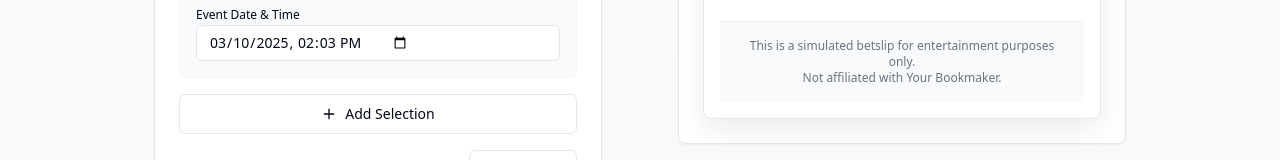
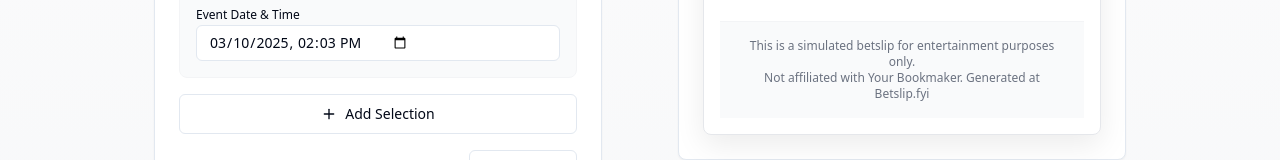
Before and after one commit to scrabblefinder/betslip-fantasia, a React (Vite) app: page / in a window 1280 px wide. Shown: the part 755-915 px from the top of the page. Built offline with nearby package versions, Linux system fonts and the light colour scheme.

Commit message:
Update betslip disclaimer text
Adds "Generated at Betslip.fyi" to the disclaimer in the betslip preview.

```diff
--- a/src/components/BetslipPreview.tsx
+++ b/src/components/BetslipPreview.tsx
@@ -189,7 +189,7 @@ const CustomBetslipPreview: React.FC<BetslipContentProps> = ({ betslip, totalOdd
       <div className="betslip-footer mt-4">
         <div className="text-xs text-center text-gray-500">
           <p>This is a simulated betslip for entertainment purposes only.</p>
-          <p>Not affiliated with {bookmakerName}.</p>
+          <p>Not affiliated with {bookmakerName}. Generated at Betslip.fyi</p>
         </div>
       </div>
     </div>
```
